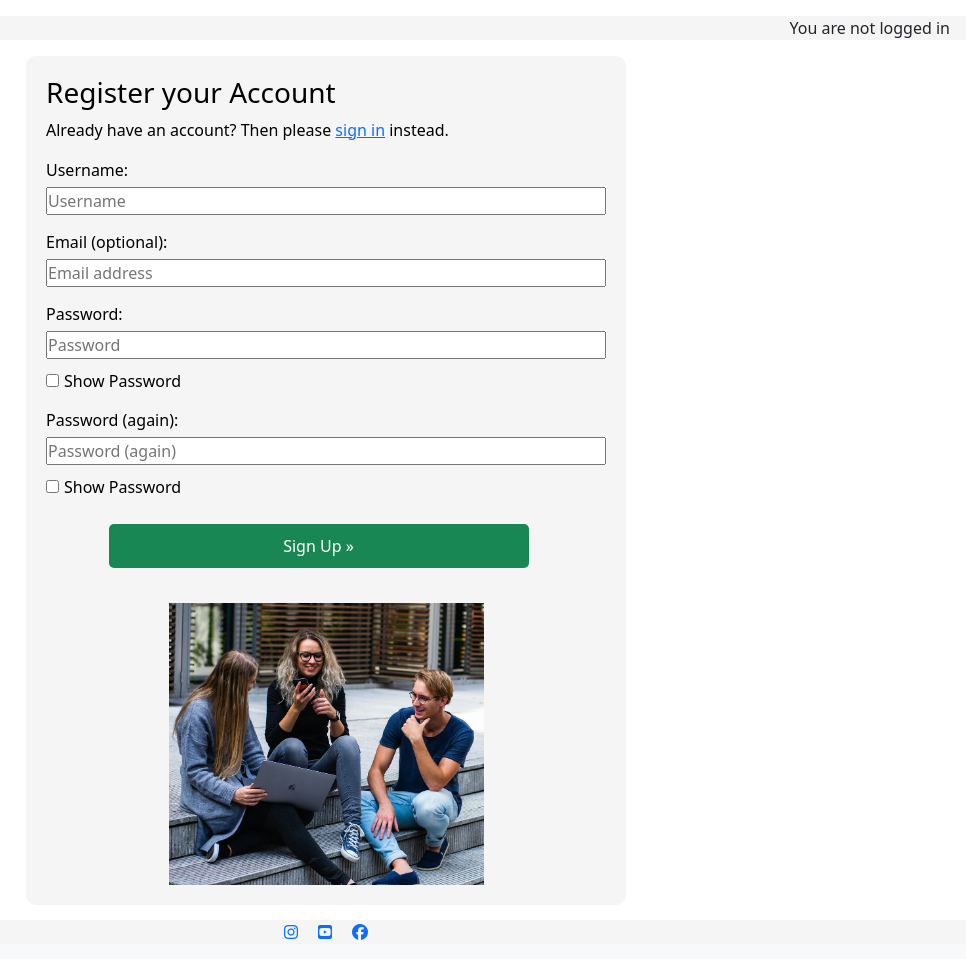
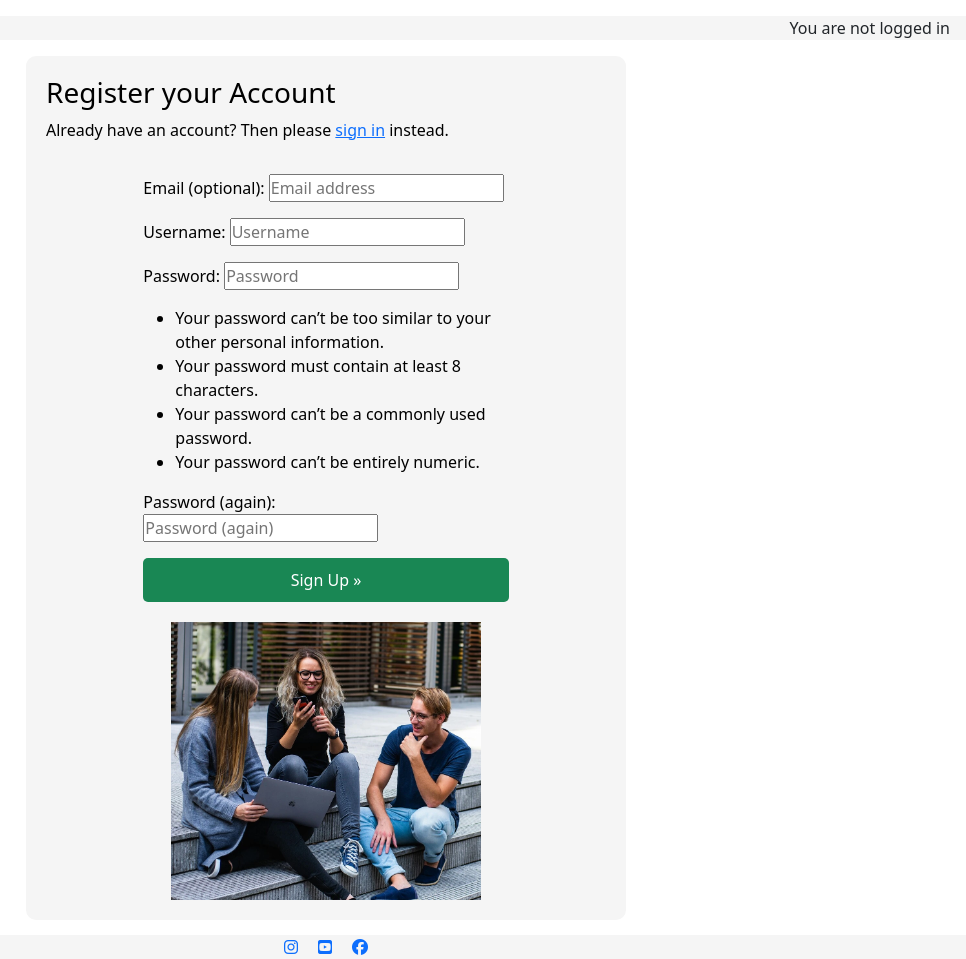
Before and after one commit to rich-p-rich/english-tutor-django-p4, a Django app: page /accounts/signup/ in a window 1280 px wide. Shown: the part 192-1151 px from the top of the page, without its empty margins (314-1280 px from the left). Run offline with Django 5.2, Linux system fonts and the light colour scheme; some libraries are stand-ins or nearby versions.

Commit message:
Debug JS for Register form, update form

```diff
--- a/english_tutor/settings.py
+++ b/english_tutor/settings.py
@@ -52,11 +52,14 @@ INSTALLED_APPS = [
     'allauth.socialaccount',
     'django_summernote',
     'bootstrap5',
+    'crispy_forms',
     'home',
     'appointments',
     'games_and_exercises',
     'user_accounts',
 ]
+
+CRISPY_TEMPLATE_PACK = 'bootstrap5'
 
 SITE_ID = 1
 LOGIN_REDIRECT_URL = '/'
--- a/static/js/script.js
+++ b/static/js/script.js
@@ -1,3 +1,4 @@
+
 // Register page: the 'show password' toggle functionality
 function togglePassword(fieldId) {
     var x = document.getElementById(fieldId);
@@ -11,10 +12,24 @@ function togglePassword(fieldId) {
 // Add custom validation messages to Registration and Login
 // registration form: templates/account/signup-html
 // login form: templates/account/login.html
-document.addEventListener('DOMContentLoaded', function () {
+/* document.addEventListener('DOMContentLoaded', function () {
+    console.log("DOM fully loaded and parsed");
+
     // Select all forms with the class 'needs-validation'
     const forms = document.querySelectorAll('form.needs-validation');
 
+    forms.forEach((form) => {
+      console.log("Form found:", form);
+
+      form.addEventListener('submit', function (event) {
+        console.log("Form submit event triggered");
+
+        // Check form validity
+        if (!form.checkValidity()) {
+          event.preventDefault();
+          event.stopPropagation();
+
+          // Apply custom validation feedback to all fields except for the submit button
           forms.forEach((form) => {
             form.addEventListener('submit', function (event) {
                 if (!form.checkValidity()) {
@@ -25,7 +40,9 @@ document.addEventListener('DOMContentLoaded', function () {
                 // Apply custom validation feedback to all fields except for submit button
                 Array.from(form.elements).forEach((input) => {
                     if (input.type !== "submit") {
-                    let feedback = input.closest('.form-group')?.querySelector('.invalid-feedback');
+                        // Replace optional chaining with a more compatible approach
+                        let formGroup = input.closest('.form-group');
+                        let feedback = formGroup ? formGroup.querySelector('.invalid-feedback') : null;
 
                         if (feedback) {
                             if (input.checkValidity() === false) {
@@ -45,11 +62,17 @@ document.addEventListener('DOMContentLoaded', function () {
                         }
                     }
                 });
+            });
+        });
 
           form.classList.add('was-validated');
+        } else {
+          // Form is valid, allow submission
+          form.submit();
+        }
       }, false);
     });
-});
+  }); */
 
 
 // Homepage: signin modal from the explanation cards
@@ -89,8 +112,8 @@ document.addEventListener('DOMContentLoaded', () => {
         bookCallLink.addEventListener('click', handleLinkClick);
     }
 
-    if (tryExercises) {
-        tryExercises.addEventListener('click', handleLinkClick);
+    if (exercisesLink) {
+        exercisesLink.addEventListener('click', handleLinkClick);
     }
 });
 
--- a/templates/account/signup.html
+++ b/templates/account/signup.html
@@ -20,67 +20,27 @@
     </div>
   </div>
   <div class="row">
-    <div class="col-12">
-      <form class="signup needs-validation" id="signup_form" method="post" action="{% url 'account_signup' %}"
-        novalidate>
+    <div class="col-md-8 mt-3 offset-md-2">
+      <form class="signup" id="signup_form" method="post" action="{% url 'account_signup' %}">
         {% csrf_token %}
-
-        <div class="form-grid">
-          <div class="form-group">
-            {{ form.username.label_tag }}
-            {{ form.username }}
-            <div class="invalid-feedback">
-              Please enter a username.
-            </div>
-          </div>
-
-          <div class="form-group">
-            {{ form.email.label_tag }}
-            {{ form.email }}
-            <div class="invalid-feedback">
-              Please provide a valid email address.
-            </div>
-          </div>
-
-          <div class="form-group">
-            {{ form.password1.label_tag }}
-            {{ form.password1 }}
-            <div class="invalid-feedback">
-              Please enter a password.
-            </div>
-            <div class="form-checkbox">
-              <input type="checkbox" onclick="togglePassword('id_password1')"> {% trans "Show Password" %}
-            </div>
-          </div>
-
-          <div class="form-group">
-            {{ form.password2.label_tag }}
-            {{ form.password2 }}
-            <div class="invalid-feedback">
-              Please confirm your password.
-            </div>
-            <div class="form-checkbox">
-              <input type="checkbox" onclick="togglePassword('id_password2')"> {% trans "Show Password" %}
-            </div>
-          </div>
-
+        {{ form.as_p }}
         {% if redirect_field_value %}
         <input type="hidden" name="{{ redirect_field_name }}" value="{{ redirect_field_value }}" />
         {% endif %}
-
-          <div class="register-wrapper">
-            <button class="btn btn-signup" type="submit">
-              {% trans "Sign Up" %} &raquo;
-            </button>
+        <div class="register-wrapper"></div>
+        <button class="btn btn-signup right" type="submit">
+          {% trans "Sign Up" %} &raquo;</button>
     </div>
     <br>
     <div class="register-wrapper">
       <img class="img-fluid w-100 account-img" src="{% static 'images/students-stairs.webp' %}"
         alt="Three students sitting on stairs talking and looking at devices" />
     </div>
-        </div>
+
     </form>
   </div>
 </div>
 </div>
+
+
 {% endblock content %}
```
Also changed, not shown: test-doc.md (+6 -0 lines), static/images/css-validator_no-errors.PNG (added). Lines whose indentation alone changed are shown as unchanged.
